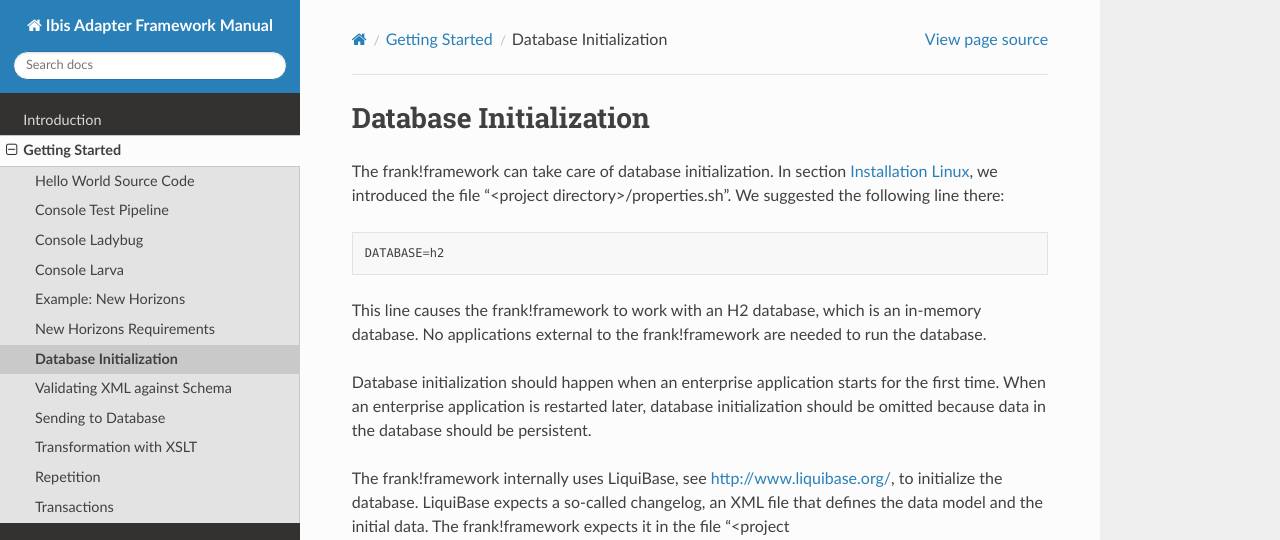
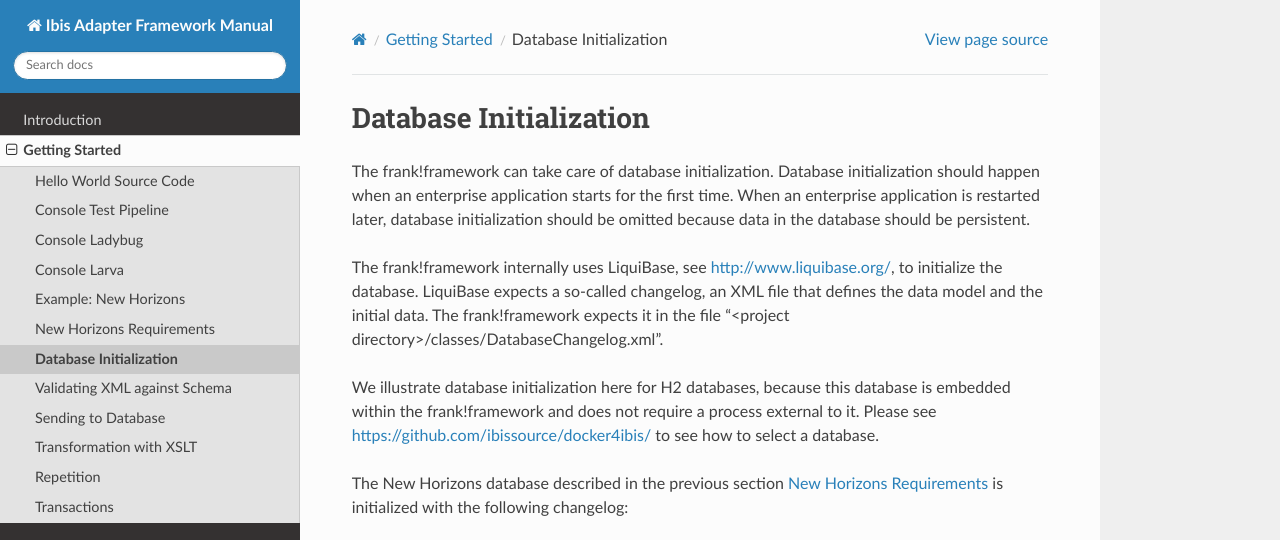
Before and after one commit to frankframework/frank-manual, a Sphinx documentation site: the page built from docs/source/horizonsInitialData.rst, in a window 1280 px wide and 1289 px high, cut to the strip 0-540 px from the top of the window. Built offline with Sphinx 7.4.7 and the Read the Docs theme 2.0.0, drawn with Linux system fonts in a browser that asks for light colours.

Commit message:
More edits because of the new Hello Ibis

```diff
--- a/docs/source/helloLadybug.rst
+++ b/docs/source/helloLadybug.rst
@@ -32,6 +32,4 @@ you can see all inputs and outputs of all pipes.
    In the tree view you see session keys. These are used to
    store information that complements the incoming message, for
    example tsReceived for the time that the input message was
-   received (timezone UTC!). For a real REST call (not coming
-   from Test Pipeline), you can find an XML with all HTTP
-   headers in session key "headers" (not shown).
+   received (timezone UTC!).
--- a/docs/source/horizonsInitialData.rst
+++ b/docs/source/horizonsInitialData.rst
@@ -1,17 +1,7 @@
 Database Initialization
 =======================
 
-The frank!framework can take care of database initialization. In
-section :ref:`installationLinux`, we introduced the file
-"<project directory>/properties.sh". We suggested the
-following line there: ::
-
-  DATABASE=h2
-
-This line causes the frank!framework to work with an H2 database,
-which is an in-memory database. No applications external to the
-frank!framework are needed to run the database.
-
+The frank!framework can take care of database initialization.
 Database initialization should happen when an enterprise application starts
 for the first time. When an enterprise application is restarted later,
 database initialization should be omitted because data in the
@@ -22,6 +12,11 @@ to initialize the database. LiquiBase expects a so-called
 changelog, an XML file that defines the data model and the initial data.
 The frank!framework expects it in the file
 "<project directory>/classes/DatabaseChangelog.xml".
+
+We illustrate database initialization here for H2 databases, because
+this database is embedded within the frank!framework and does not
+require a process external to it. Please see https://github.com/ibissource/docker4ibis/
+to see how to select a database.
 
 The New Horizons database described in the previous section
 :ref:`horizonsInterfaces` is initialized with the following
--- a/docs/source/horizonsInsertDb.rst
+++ b/docs/source/horizonsInsertDb.rst
@@ -10,7 +10,7 @@ destination. We use ``<FixedQuerySender>`` to specify
 that we are targeting the database. It is not
 necessary to specify what database we
 target, because this is configured elsewhere, see
-:ref:`installationLinux` .
+for example https://github.com/ibissource/docker4ibis/.
 
 The ingest booking adapter from the previous section
 :ref:`validateBooking` can be appended with the
--- a/docs/source/introduction.rst
+++ b/docs/source/introduction.rst
@@ -19,7 +19,7 @@ your solution.
 
 The frank!framework provides an open low-code way of developing an enterprise
 application. There are multiple ways to install and run the frank!framework, but
-the simplest way is to run it within a docker image. To set this up, please
+the simplest way is to run it within a docker container. To set this up, please
 visit https://github.com/ibissource/docker4ibis/ and follow the instructions.
 
 An enterprise applications created with the frank!framework is called a Frank.
```
Also changed, not shown: docs/source/helloIbis.rst (+21 -20 lines), docs/source/helloLarva.rst (+8 -7 lines), 2 other files.
